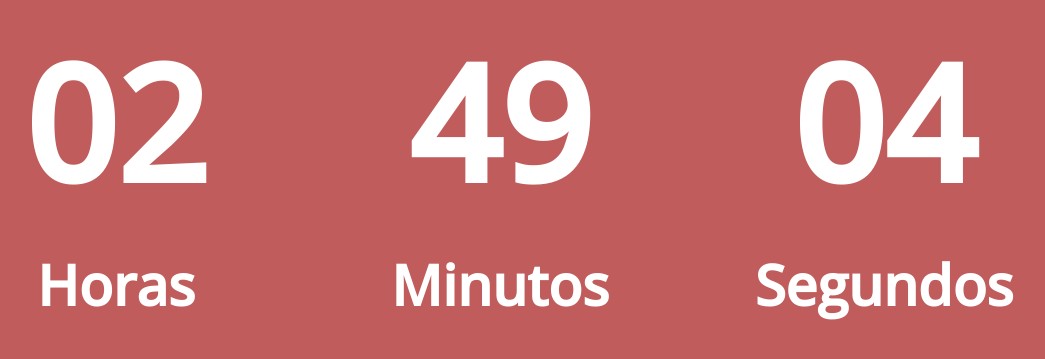
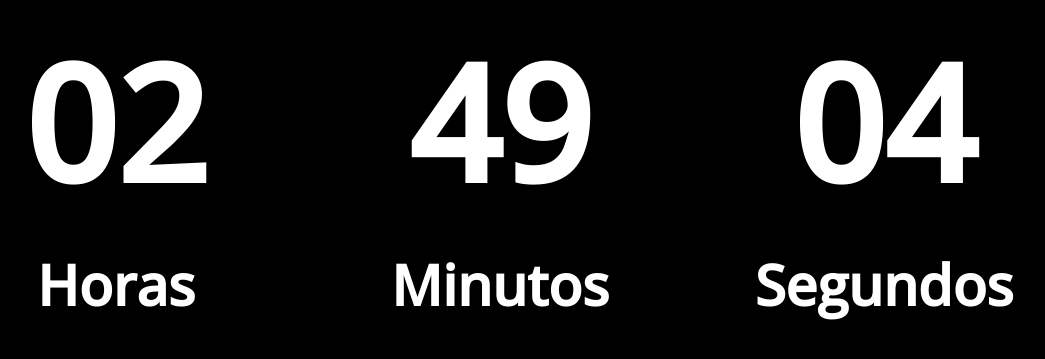
Before and after one commit to dtalisson/relogio-digital, a plain HTML site: page index.html in a window 1280 px wide. Shown: the part 233-592 px from the top of the page, without its empty margins (140-1185 px from the left). Drawn offline with nearby package versions, Linux system fonts and the light colour scheme.

Commit message:
alterações no js
colocando em prática a condição pra noite/madrugada e dia/tarde

```diff
--- a/assets/js/script.js
+++ b/assets/js/script.js
@@ -16,4 +16,9 @@ const relogio = setInterval(function time() {  // function onde executa certos c
     horas.innerHTML = hr;  // usando a váriavel onde pegou a hora e inserindo no bloco
     minutos.innerHTML = min; // usando a váriavel onde pegou os minutos e inserindo no bloco
     segundos.innerHTML = seconds // usando a váriavel onde pegou os segundos e inserindo no bloco
+
+    if ( hr >= 18 || hr <= 6) {   // caso o horário for menor que 6h da manhã ou maior que 6h da noite, o fundo vai ficar branco.
+      document.querySelector('#bgcronometro').style.backgroundColor = 'black'
+    }
+
 })
--- a/assets/style/style.css
+++ b/assets/style/style.css
@@ -7,15 +7,11 @@
     font-family: 'Open Sans', sans-serif;
 }
 
-body {
-    background-color: rgb(186, 73, 73);
-}
-
 #bgcronometro {
 
     height: 100vh;
     margin: 0px auto ;
-    background-color: rgba(255, 255, 255, 0.1);    color: rgb(0, 0, 0);
+    background-color: rgb(186, 73, 73);
     display: flex;
     flex-direction: row;
     align-items: center;
```
